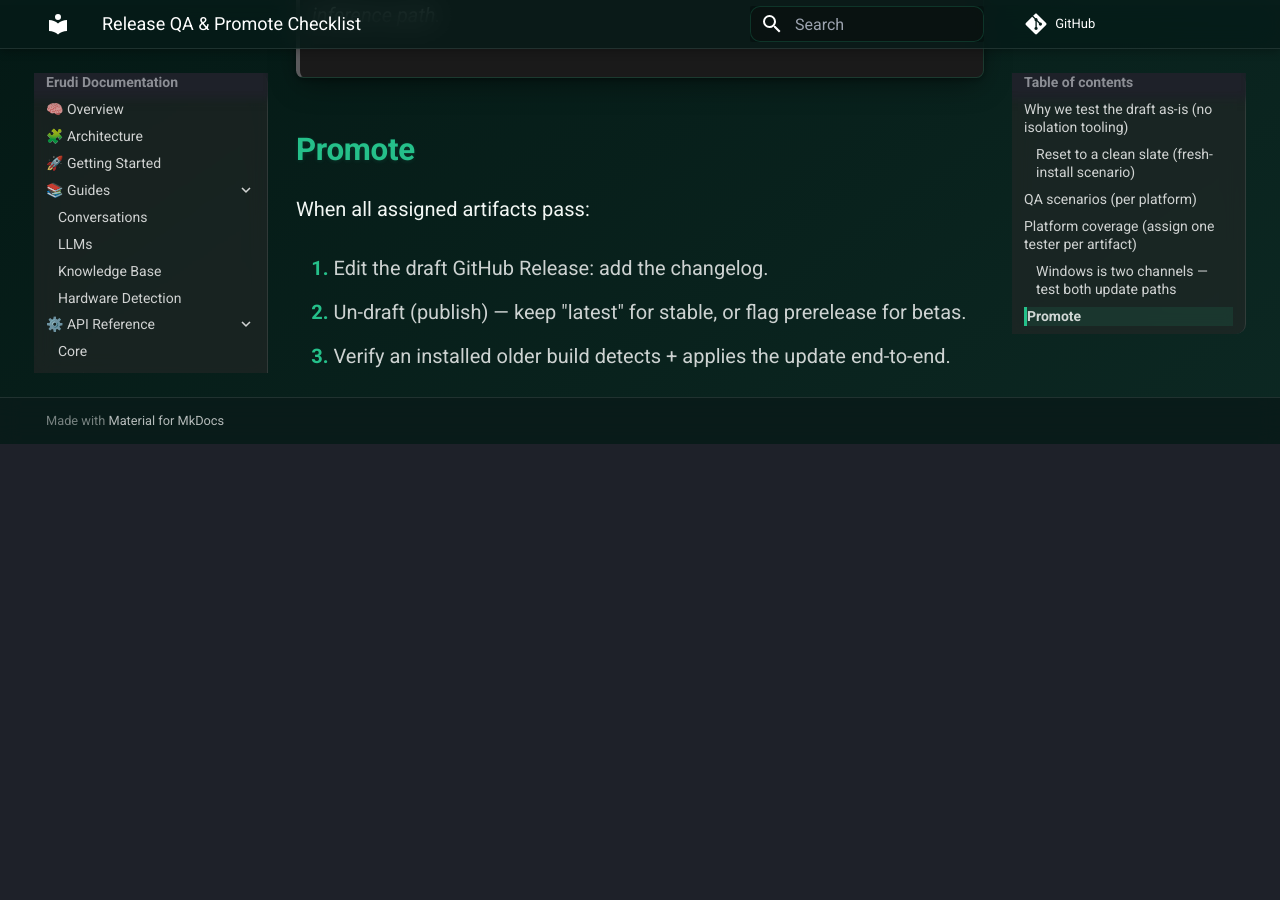
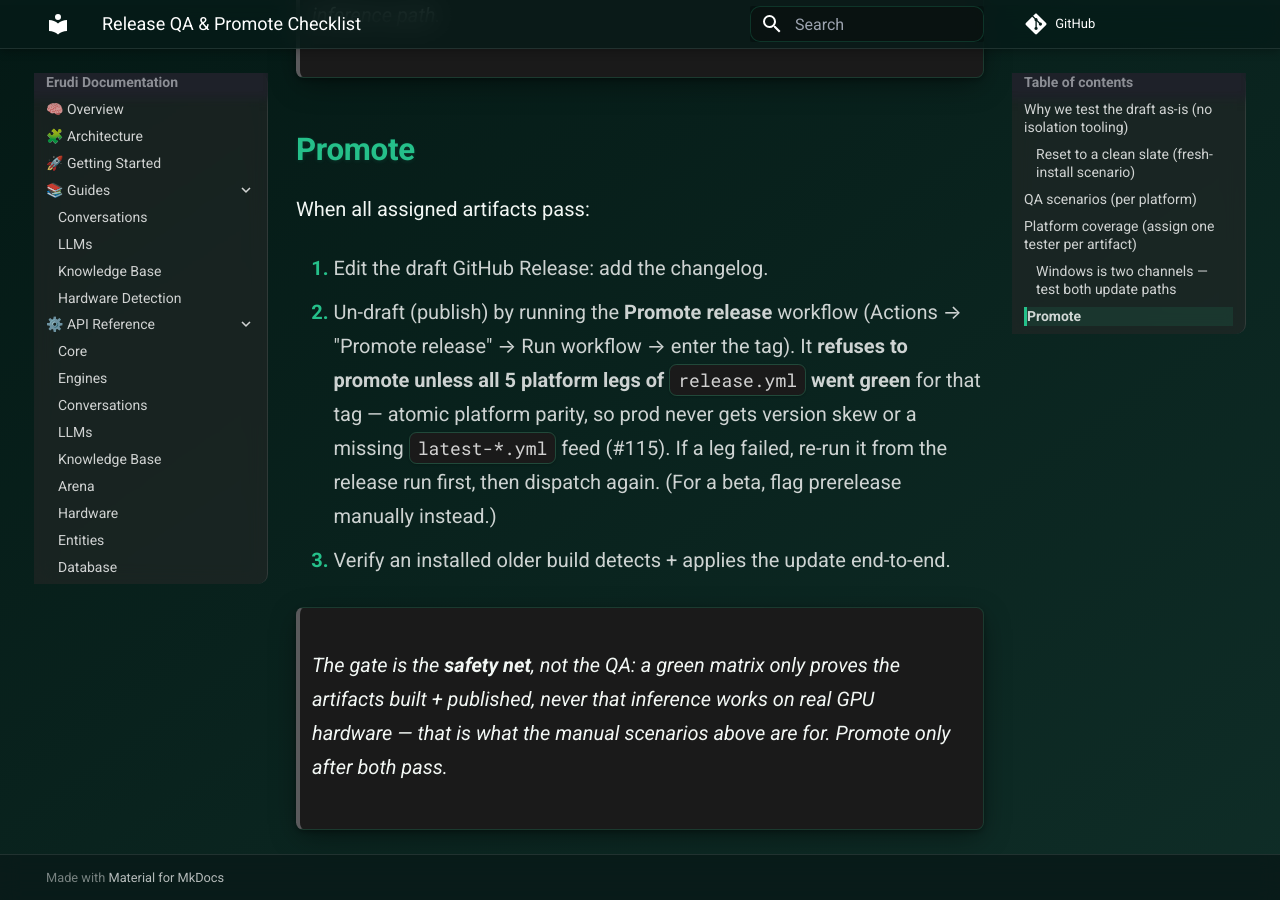
Before and after one commit to djaxchi/erudi, an MkDocs documentation site: the page built from docs/dev/release-qa-checklist.md, in a window 1280 px wide and 900 px high, scrolled down 3644 px. Built offline with MkDocs 1.6.1 and Material for MkDocs 9.7.7, drawn with Linux system fonts in a browser that asks for light colours; comment, search, counter and statistics services are not loaded; before the commit the page ends 4087 px from its top, so only the background shows below that.

Commit message:
ci(release): atomic platform-parity promote gate (#115)
Manually-dispatched Promote release workflow that refuses to un-draft a release unless all 5 platform legs went green. Keeps human hardware QA in front; makes all-or-nothing parity a hard automated check. Closes #115.

```diff
--- a/docs/dev/release-qa-checklist.md
+++ b/docs/dev/release-qa-checklist.md
@@ -99,5 +99,14 @@
 When all assigned artifacts pass:
 
 1. Edit the draft GitHub Release: add the changelog.
-2. Un-draft (publish) — keep "latest" for stable, or flag prerelease for betas.
+2. Un-draft (publish) by running the **Promote release** workflow (Actions →
+   "Promote release" → Run workflow → enter the tag). It **refuses to promote
+   unless all 5 platform legs of `release.yml` went green** for that tag — atomic
+   platform parity, so prod never gets version skew or a missing `latest-*.yml`
+   feed (#115). If a leg failed, re-run it from the release run first, then
+   dispatch again. (For a beta, flag prerelease manually instead.)
 3. Verify an installed older build detects + applies the update end-to-end.
+
+> The gate is the **safety net**, not the QA: a green matrix only proves the
+> artifacts built + published, never that inference works on real GPU hardware —
+> that is what the manual scenarios above are for. Promote only after both pass.
```
Also changed, not shown: 1 other file.
